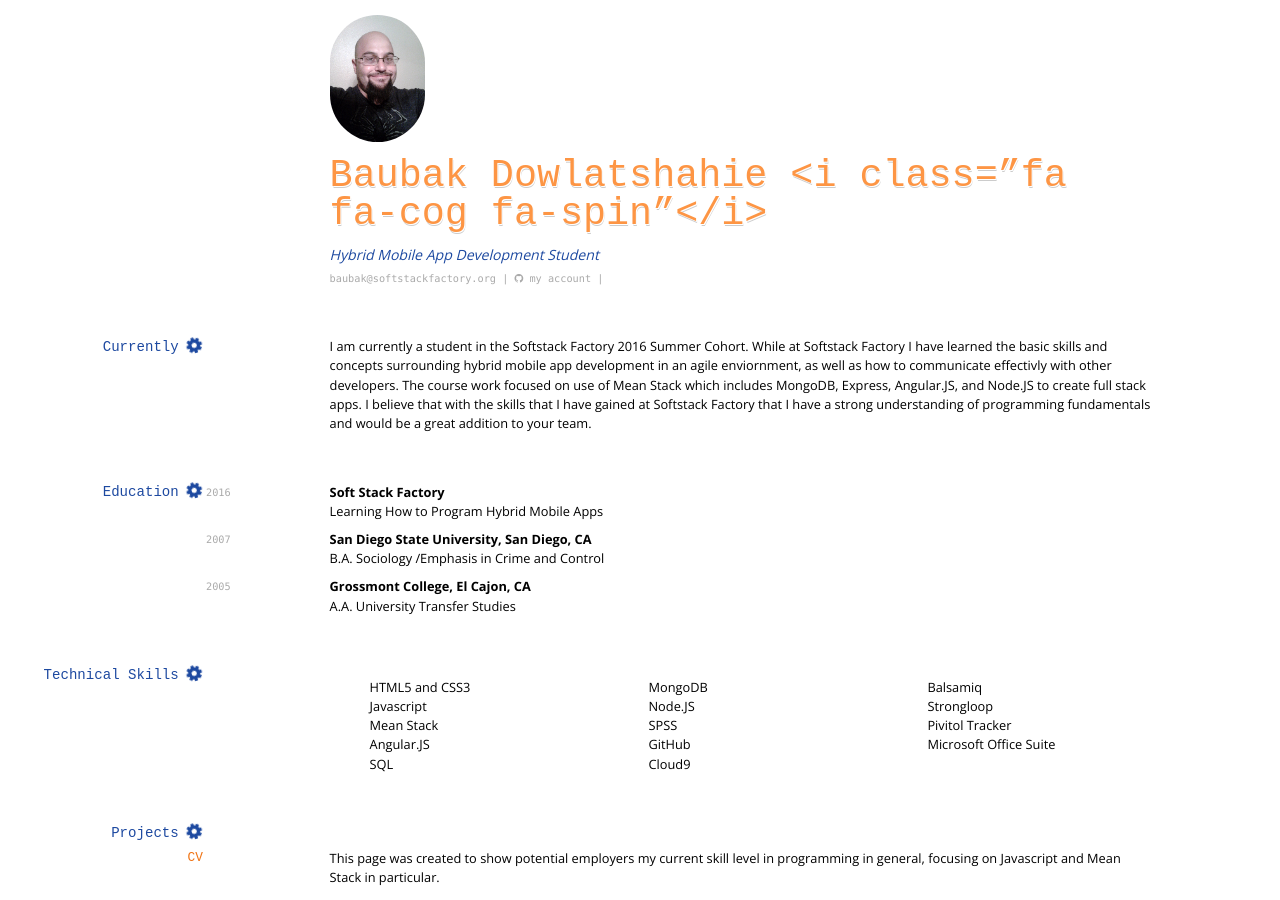
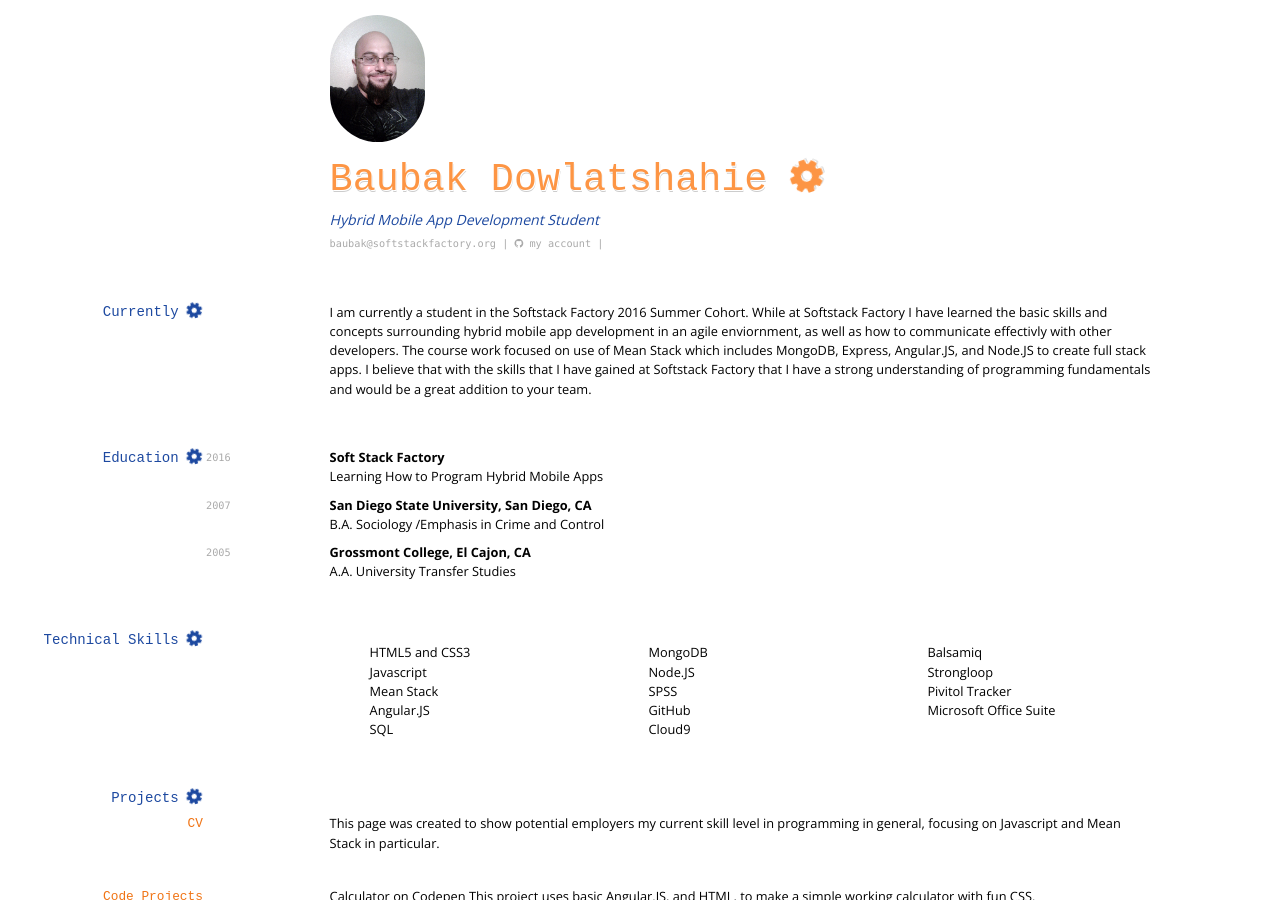
Before and after one commit to bdowlatshahiessf/bdowlatshahiessf.github.io, a Jekyll site: the page built from index.md, in a window 1280 px wide and 900 px high. Built offline with Jekyll 4.4.1, drawn with Linux system fonts in a browser that asks for light colours; nearby versions of some CDN libraries.

Commit message:
Update index.md

```diff
--- a/index.md
+++ b/index.md
@@ -5,7 +5,7 @@ title: Baubak Dowlatshahie's CV
 
 ![Baubak](./media/21.png){:.avatar}
 
-# Baubak Dowlatshahie <i class="fa fa-cog fa-spin"</i>
+# Baubak Dowlatshahie <i class="fa fa-cog fa-spin"></i>
 Hybrid Mobile App Development Student
 
 <div id="webaddress">
```
